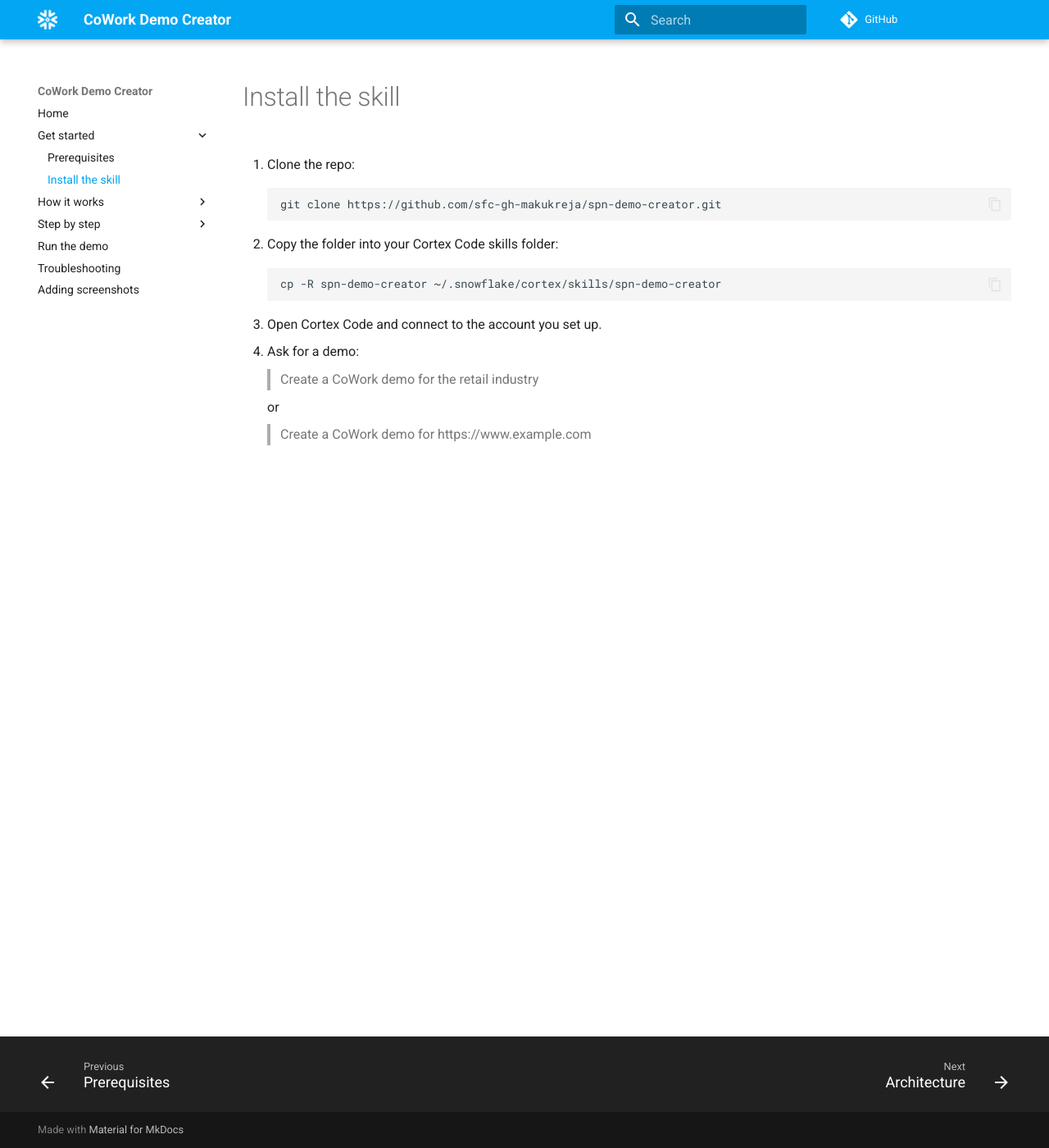
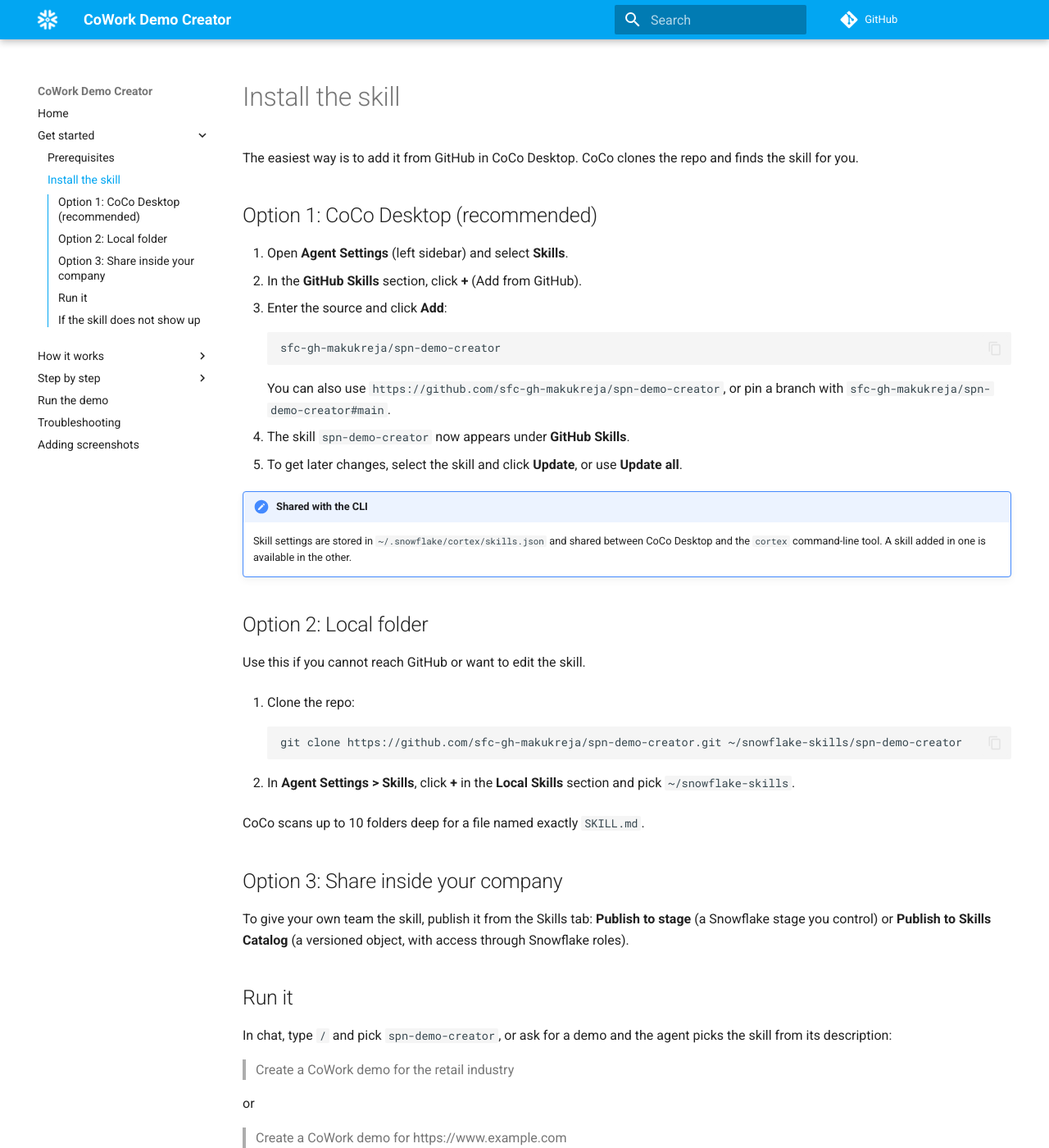
Before and after one commit to sfc-gh-makukreja/spn-demo-creator, an MkDocs documentation site: the page built from docs/install.md, in a window 1280 px wide and 1400 px high. Shown: the whole window at 82% size. Built offline with MkDocs 1.6.1 and Material for MkDocs 9.7.7, drawn with Linux system fonts in a browser that asks for light colours; comment, search, counter and statistics services are not loaded; some of the changed text lies outside the part shown.

Commit message:
Document installing the skill from GitHub in CoCo Desktop

````diff
--- a/docs/install.md
+++ b/docs/install.md
@@ -1,26 +1,62 @@
 # Install the skill
+
+The easiest way is to add it from GitHub in CoCo Desktop. CoCo clones the repo and finds the skill for you.
+
+## Option 1: CoCo Desktop (recommended)
+
+1. Open **Agent Settings** (left sidebar) and select **Skills**.
+2. In the **GitHub Skills** section, click **+** (Add from GitHub).
+3. Enter the source and click **Add**:
+
+    ```text
+    sfc-gh-makukreja/spn-demo-creator
+    ```
+
+    You can also use `https://github.com/sfc-gh-makukreja/spn-demo-creator`, or pin a branch with `sfc-gh-makukreja/spn-demo-creator#main`.
+
+4. The skill `spn-demo-creator` now appears under **GitHub Skills**.
+5. To get later changes, select the skill and click **Update**, or use **Update all**.
+
+<!-- screenshot: install-01-add-from-github.png -->
+<!-- screenshot: install-02-skill-listed.png -->
+
+!!! note "Shared with the CLI"
+    Skill settings are stored in `~/.snowflake/cortex/skills.json` and shared between CoCo Desktop and the `cortex` command-line tool. A skill added in one is available in the other.
+
+## Option 2: Local folder
+
+Use this if you cannot reach GitHub or want to edit the skill.
 
 1. Clone the repo:
 
     ```bash
-    git clone https://github.com/sfc-gh-makukreja/spn-demo-creator.git
+    git clone https://github.com/sfc-gh-makukreja/spn-demo-creator.git ~/snowflake-skills/spn-demo-creator
     ```
 
-2. Copy the folder into your Cortex Code skills folder:
+2. In **Agent Settings > Skills**, click **+** in the **Local Skills** section and pick `~/snowflake-skills`.
 
-    ```bash
-    cp -R spn-demo-creator ~/.snowflake/cortex/skills/spn-demo-creator
-    ```
+CoCo scans up to 10 folders deep for a file named exactly `SKILL.md`.
 
-3. Open Cortex Code and connect to the account you set up.
+## Option 3: Share inside your company
 
-4. Ask for a demo:
+To give your own team the skill, publish it from the Skills tab: **Publish to stage** (a Snowflake stage you control) or **Publish to Skills Catalog** (a versioned object, with access through Snowflake roles).
 
-    > Create a CoWork demo for the retail industry
+## Run it
 
-    or
+In chat, type `/` and pick `spn-demo-creator`, or ask for a demo and the agent picks the skill from its description:
 
-    > Create a CoWork demo for https://www.example.com
+> Create a CoWork demo for the retail industry
 
-<!-- screenshot: install-01-skill-folder.png -->
-<!-- screenshot: install-02-first-prompt.png -->
+or
+
+> Create a CoWork demo for https://www.example.com
+
+You will see a "Using skill spn-demo-creator" line in the chat. Click it to open the `SKILL.md` the agent loaded.
+
+<!-- screenshot: install-03-first-prompt.png -->
+
+## If the skill does not show up
+
+- Check it appears in **Agent Settings > Skills**.
+- Check it is not in `snowflake.skills.disabledSkills`.
+- If the clone fails, run `git clone <url>` in a terminal first to confirm your Git credentials.
````
Also changed, not shown: README.md (+1 -1 lines).
